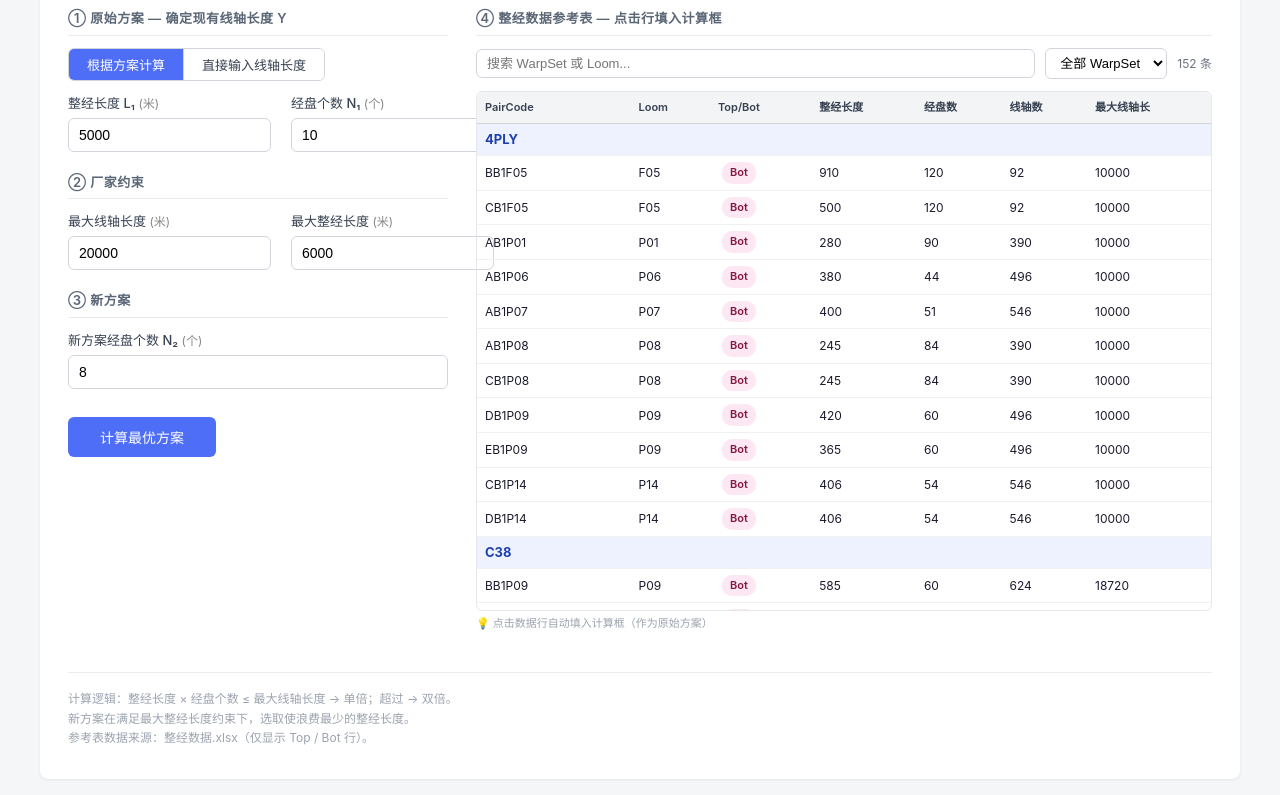
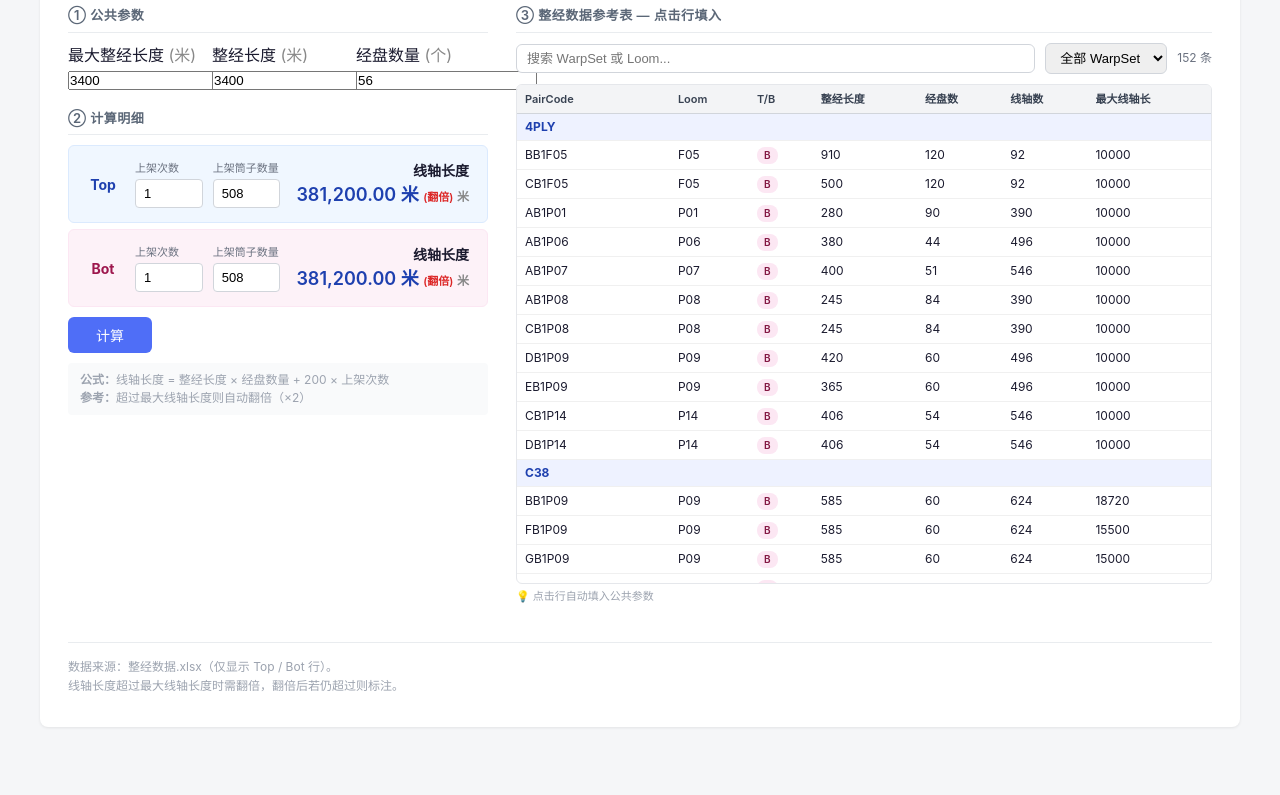
Before and after one commit to Yvonne123-88/Warping-calculation, a plain HTML site: page index.html in a window 1280 px wide. Shown: the part 84-879 px from the top of the page. After the commit the page ends 827 px from the top, so only its background shows below. Drawn offline with Linux system fonts and the light colour scheme.

Commit message:
Add files via upload

```diff
--- a/index.html
+++ b/index.html
@@ -3,134 +3,118 @@
 <head>
 <meta charset="UTF-8">
 <meta name="viewport" content="width=device-width, initial-scale=1.0">
-<title>整经方案优化计算器</title>
+<title>整经方案计算器</title>
 <style>
 *,*::before,*::after{box-sizing:border-box;margin:0;padding:0}
-body{font-family:-apple-system,BlinkMacSystemFont,"Segoe UI",Roboto,"Noto Sans SC",sans-serif;background:#f5f6f8;color:#1a1a2e;line-height:1.6;padding:16px;min-height:100vh;display:flex;justify-content:center;align-items:flex-start}
+body{font-family:-apple-system,BlinkMacSystemFont,"Segoe UI",Roboto,"Noto Sans SC",sans-serif;background:#f5f6f8;color:#1a1a2e;line-height:1.5;padding:16px;min-height:100vh;display:flex;justify-content:center;align-items:flex-start}
 .container{max-width:1200px;width:100%;background:#fff;border-radius:8px;box-shadow:0 1px 3px rgba(0,0,0,.08);padding:24px 28px 32px}
 h1{font-size:20px;font-weight:600;margin-bottom:20px;display:flex;align-items:center;gap:8px}
 h1 svg{width:24px;height:24px;flex-shrink:0}
-.section{margin-bottom:20px}
-.section-title{font-size:13px;font-weight:600;color:#5b6777;text-transform:uppercase;letter-spacing:.5px;margin-bottom:12px;padding-bottom:6px;border-bottom:1px solid #e9ecef}
+.section{margin-bottom:18px}
+.section-title{font-size:13px;font-weight:600;color:#5b6777;text-transform:uppercase;letter-spacing:.5px;margin-bottom:10px;padding-bottom:6px;border-bottom:1px solid #e9ecef}
 .layout{display:flex;gap:28px;align-items:flex-start}
-.layout-left{flex:0 0 380px;min-width:0}
+.layout-left{flex:0 0 420px;min-width:0}
 .layout-right{flex:1;min-width:0}
-.form-grid{display:grid;grid-template-columns:1fr 1fr;gap:12px 20px}
-.form-group{display:flex;flex-direction:column;gap:4px}
-.form-group label{font-size:13px;font-weight:500;color:#374151}
-.form-group .unit{font-size:12px;color:#888;font-weight:400}
-input[type="number"],.ref-controls input,.ref-controls select{padding:8px 10px;border:1px solid #d1d5db;border-radius:6px;font-size:14px;outline:none;background:#fff}
-input[type="number"]:focus,.ref-controls input:focus,.ref-controls select:focus{border-color:#4f6ef7;box-shadow:0 0 0 3px rgba(79,110,247,.15)}
-.mode-toggle{display:flex;border:1px solid #d1d5db;border-radius:6px;overflow:hidden;width:fit-content;margin-bottom:12px}
-.mode-toggle button{padding:6px 18px;font-size:13px;border:none;background:#fff;cursor:pointer;color:#374151;border-right:1px solid #d1d5db}
-.mode-toggle button:last-child{border-right:none}
-.mode-toggle button.active{background:#4f6ef7;color:#fff}
-.calc-btn{margin-top:8px;padding:10px 32px;background:#4f6ef7;color:#fff;border:none;border-radius:6px;font-size:14px;font-weight:500;cursor:pointer}
+.row-common{display:flex;gap:12px;flex-wrap:wrap}
+.row-common .fg{flex:1;min-width:100px}
+.row-line{display:flex;align-items:center;gap:10px;padding:10px 12px;border-radius:6px;margin-bottom:6px}
+.row-line.top{background:#f0f7ff;border:1px solid #dbeafe}
+.row-line.bot{background:#fdf2f8;border:1px solid #fce7f3}
+.row-label{font-weight:600;font-size:14px;width:44px;flex-shrink:0;text-align:center;padding:4px 0}
+.row-label.top{color:#1e40af}
+.row-label.bot{color:#9d174d}
+.row-line .fg{display:flex;flex-direction:column;gap:2px;flex:1}
+.row-line .fg label{font-size:11px;color:#6b7280;font-weight:500}
+.row-line .fg input{padding:6px 8px;border:1px solid #d1d5db;border-radius:4px;font-size:13px;outline:none;width:100%}
+.row-line .fg input:focus{border-color:#4f6ef7;box-shadow:0 0 0 2px rgba(79,110,247,.12)}
+.row-result{font-size:14px;font-weight:600;text-align:right;min-width:130px;padding:4px 6px;flex-shrink:0}
+.row-result .val{font-size:18px;color:#1e40af}
+.calc-btn{margin-top:4px;padding:8px 28px;background:#4f6ef7;color:#fff;border:none;border-radius:6px;font-size:14px;font-weight:500;cursor:pointer}
 .calc-btn:hover{background:#3b57d9}
-.results{display:none;margin-top:20px}
-.results.visible{display:block}
-.result-summary{background:#f8f9fb;border-radius:6px;padding:14px 18px;margin:0 0 14px;font-size:14px;line-height:1.7}
-.comp-table{width:100%;border-collapse:collapse;font-size:13px;margin-bottom:14px}
-.comp-table th{background:#f3f4f6;text-align:left;padding:8px 12px;font-weight:600;color:#374151;border-bottom:1px solid #d1d5db}
-.comp-table td{padding:10px 12px;border-bottom:1px solid #e9ecef}
-.comp-table .recommended{background:#eef2ff;font-weight:600}
-.comp-table .recommended td:first-child{border-left:3px solid #4f6ef7}
-.badge{display:inline-block;font-size:11px;font-weight:600;padding:2px 8px;border-radius:10px;margin-left:4px}
-.badge-rec{background:#dbeafe;color:#1e40af}
-.badge-double{background:#fef3c7;color:#92400e}
-.badge-single{background:#e0e7ff;color:#3730a3}
-.badge-top{background:#dbeafe;color:#1e3a5f}
-.badge-bot{background:#fce7f3;color:#831843}
-.recommend-box{background:#eef2ff;border:1px solid #c7d2fe;border-radius:6px;padding:14px 18px;font-size:14px;line-height:1.8}
-.recommend-box .big{font-size:20px;font-weight:700;color:#1e40af}
-.recommend-box .big-waste{font-size:20px;font-weight:700;color:#dc2626}
-.error-msg{background:#fef2f2;border:1px solid #fecaca;border-radius:6px;padding:14px 18px;color:#991b1b;font-size:14px;display:none}
-.footnote{margin-top:20px;padding-top:16px;border-top:1px solid #e9ecef;font-size:12px;color:#9ca3af;line-height:1.6}
+.formula-note{margin-top:10px;font-size:12px;color:#9ca3af;line-height:1.5;padding:8px 12px;background:#f9fafb;border-radius:4px}
+/* ref table */
 .ref-section{margin-top:0}
-.ref-controls{display:flex;gap:10px;margin-bottom:12px;flex-wrap:wrap;align-items:center}
-.ref-controls input{flex:1;min-width:140px;font-size:13px;padding:6px 10px}
-.ref-controls select{width:auto;font-size:13px;padding:6px 10px}
+.ref-controls{display:flex;gap:10px;margin-bottom:10px;flex-wrap:wrap;align-items:center}
+.ref-controls input{flex:1;min-width:140px;font-size:13px;padding:6px 10px;border:1px solid #d1d5db;border-radius:6px;outline:none}
+.ref-controls select{font-size:13px;padding:6px 10px;border:1px solid #d1d5db;border-radius:6px;outline:none}
+.ref-controls input:focus,.ref-controls select:focus{border-color:#4f6ef7;box-shadow:0 0 0 3px rgba(79,110,247,.15)}
 .ref-count{font-size:12px;color:#6b7280;margin-left:auto;white-space:nowrap}
-.ref-wrap{max-height:520px;overflow-y:auto;border:1px solid #e5e7eb;border-radius:6px}
+.ref-wrap{max-height:500px;overflow-y:auto;border:1px solid #e5e7eb;border-radius:6px}
 .ref-table{width:100%;border-collapse:collapse;font-size:12px}
-.ref-table th{position:sticky;top:0;z-index:2;background:#f3f4f6;text-align:left;padding:7px 8px;font-weight:600;color:#374151;font-size:11px;border-bottom:1px solid #d1d5db}
-.ref-table td{padding:6px 8px;border-bottom:1px solid #f0f0f0}
+.ref-table th{position:sticky;top:0;z-index:2;background:#f3f4f6;text-align:left;padding:6px 8px;font-weight:600;color:#374151;font-size:11px;border-bottom:1px solid #d1d5db}
+.ref-table td{padding:5px 8px;border-bottom:1px solid #f0f0f0}
 .ref-table tr{cursor:pointer}
 .ref-table tr:hover td{background:#f0f4ff}
 .ref-table .warp-group{cursor:default}
-.ref-table .warp-group td{font-weight:700;color:#1e40af;background:#eef2ff!important;padding:5px 8px}
-.warp-label{display:inline-block;font-weight:700;color:#1e40af;font-size:13px}
-.empty-state{padding:32px;text-align:center;color:#9ca3af;font-size:13px}
+.ref-table .warp-group td{font-weight:700;color:#1e40af;background:#eef2ff!important;padding:4px 8px}
+.badge{display:inline-block;font-size:10px;font-weight:600;padding:1px 7px;border-radius:8px}
+.badge-top{background:#dbeafe;color:#1e3a5f}
+.badge-bot{background:#fce7f3;color:#831843}
+.empty-state{padding:28px;text-align:center;color:#9ca3af;font-size:13px}
 .click-hint{font-size:11px;color:#9ca3af;display:block;margin-top:4px}
+.footnote{margin-top:20px;padding-top:14px;border-top:1px solid #e9ecef;font-size:12px;color:#9ca3af;line-height:1.6}
 @media(max-width:960px){.layout{flex-direction:column}.layout-left{flex:1;width:100%}}
-@media(max-width:620px){body{padding:10px}.container{padding:16px 12px}.form-grid{grid-template-columns:1fr}.comp-table{font-size:12px}.comp-table th,.comp-table td{padding:6px 8px}.ref-wrap{max-height:360px}}
+@media(max-width:620px){body{padding:10px}.container{padding:16px 12px}.row-line{flex-wrap:wrap}.row-result{min-width:auto;text-align:left}}
 </style>
 </head>
 <body>
-<div class="container" id="app">
+<div class="container">
 <h1>
 <svg viewBox="0 0 24 24" fill="none" stroke="#4f6ef7" stroke-width="2" stroke-linecap="round" stroke-linejoin="round"><path d="M12 2L2 7l10 5 10-5-10-5z"/><path d="M2 17l10 5 10-5"/><path d="M2 12l10 5 10-5"/></svg>
-整经方案优化计算器
+整经方案计算器
 </h1>
 <div class="layout">
 <div class="layout-left">
 <div class="section">
-<div class="section-title">① 原始方案 — 确定现有线轴长度 Y</div>
-<div class="mode-toggle" id="yMode">
-<button class="active" data-mode="calc">根据方案计算</button>
-<button data-mode="direct">直接输入线轴长度</button>
-</div>
-<div class="form-grid" id="calcFields">
-<div class="form-group"><label>整经长度 L&#8321; <span class="unit">(米)</span></label><input type="number" id="L1" min="0.01" step="0.1" value="5000" placeholder="例: 5000"></div>
-<div class="form-group"><label>经盘个数 N&#8321; <span class="unit">(个)</span></label><input type="number" id="N1" min="1" step="1" value="10" placeholder="例: 10"></div>
-</div>
-<div class="form-grid" id="directFields" style="display:none">
-<div class="form-group" style="grid-column:1/-1;max-width:280px"><label>线轴长度 Y <span class="unit">(米)</span></label><input type="number" id="Ydirect" min="0.01" step="0.1" placeholder="例: 100000"></div>
+<div class="section-title">① 公共参数</div>
+<div class="row-common">
+<div class="fg"><label>最大整经长度 <span style="color:#888;font-weight:400">(米)</span></label><input type="number" id="maxL" min="0.01" step="0.1" value="3400"></div>
+<div class="fg"><label>整经长度 <span style="color:#888;font-weight:400">(米)</span></label><input type="number" id="warpLen" min="0.01" step="0.1" value="3400"></div>
+<div class="fg"><label>经盘数量 <span style="color:#888;font-weight:400">(个)</span></label><input type="number" id="beamCnt" min="1" step="1" value="56"></div>
 </div>
 </div>
 <div class="section">
-<div class="section-title">② 厂家约束</div>
-<div class="form-grid">
-<div class="form-group"><label>最大线轴长度 <span class="unit">(米)</span></label><input type="number" id="MaxY" min="0.01" step="1" value="20000" placeholder="例: 20000"></div>
-<div class="form-group"><label>最大整经长度 <span class="unit">(米)</span></label><input type="number" id="MaxL" min="0.01" step="0.1" value="6000" placeholder="例: 6000"></div>
+<div class="section-title">② 计算明细</div>
+<div class="row-line top">
+<div class="row-label top"><b>Top</b></div>
+<div class="fg"><label>上架次数</label><input type="number" id="topTimes" min="0" step="1" value="1"></div>
+<div class="fg"><label>上架筒子数量</label><input type="number" id="topSpools" min="0" step="1" value="508"></div>
+<div class="row-result">线轴长度<br><span class="val" id="topResult">—</span> <span style="font-size:12px;color:#888">米</span></div>
 </div>
+<div class="row-line bot">
+<div class="row-label bot"><b>Bot</b></div>
+<div class="fg"><label>上架次数</label><input type="number" id="botTimes" min="0" step="1" value="1"></div>
+<div class="fg"><label>上架筒子数量</label><input type="number" id="botSpools" min="0" step="1" value="508"></div>
+<div class="row-result">线轴长度<br><span class="val" id="botResult">—</span> <span style="font-size:12px;color:#888">米</span></div>
 </div>
-<div class="section">
-<div class="section-title">③ 新方案</div>
-<div class="form-grid">
-<div class="form-group" style="grid-column:1/-1"><label>新方案经盘个数 N&#8322; <span class="unit">(个)</span></label><input type="number" id="N2" min="1" step="1" value="8" placeholder="例: 8"></div>
+<button class="calc-btn" id="calcBtn">计算</button>
+<div class="formula-note">
+<b>公式：</b>线轴长度 = 整经长度 &times; 经盘数量 + 200 &times; 上架次数<br>
+<b>参考：</b>超过最大线轴长度则自动翻倍（&times;2）
 </div>
-</div>
-<button class="calc-btn" id="calcBtn">计算最优方案</button>
-<div class="results" id="results">
-<div id="errorMsg" class="error-msg"></div>
-<div id="resultSummary" class="result-summary" style="margin-top:0"></div>
-<div id="resultTable" style="margin-bottom:14px"></div>
-<div id="resultRecommend" class="recommend-box" style="margin-bottom:0"></div>
 </div>
 </div>
 <div class="layout-right">
 <div class="section ref-section">
-<div class="section-title">④ 整经数据参考表 — 点击行填入计算框</div>
+<div class="section-title">③ 整经数据参考表 — 点击行填入</div>
 <div class="ref-controls">
 <input type="text" id="refSearch" placeholder="搜索 WarpSet 或 Loom...">
 <select id="refFilter"><option value="">全部 WarpSet</option></select>
 <span class="ref-count" id="refCount"></span>
 </div>
 <div class="ref-wrap" id="refWrap">
-<table class="ref-table"><thead><tr><th>PairCode</th><th>Loom</th><th>Top/Bot</th><th>整经长度</th><th>经盘数</th><th>线轴数</th><th>最大线轴长</th></tr></thead><tbody id="refBody"></tbody></table>
+<table class="ref-table"><thead><tr><th>PairCode</th><th>Loom</th><th>T/B</th><th>整经长度</th><th>经盘数</th><th>线轴数</th><th>最大线轴长</th></tr></thead><tbody id="refBody"></tbody></table>
 </div>
-<span class="click-hint">💡 点击数据行自动填入计算框（作为原始方案）</span>
+<span class="click-hint">💡 点击行自动填入公共参数</span>
 </div>
 </div>
 </div>
 <div class="footnote">
-计算逻辑：整经长度 &times; 经盘个数 &le; 最大线轴长度 &rarr; 单倍；超过 &rarr; 双倍。<br>
-新方案在满足最大整经长度约束下，选取使浪费最少的整经长度。<br>
-参考表数据来源：整经数据.xlsx（仅显示 Top / Bot 行）。
+数据来源：整经数据.xlsx（仅显示 Top / Bot 行）。<br>线轴长度超过最大线轴长度时需翻倍，翻倍后若仍超过则标注。
 </div>
 </div>
 <script>
+// ===== warp data (same as before) =====
 const warpData=[
 {pair:"AT1F01",tb:"Top",loom:"F01",ws:"DW500",len:3400,beam:56,spool:508,maxY:103283,maxL:3400},
 {pair:"AB1F01",tb:"Bot",loom:"F01",ws:"DW500",len:1664,beam:56,spool:508,maxY:47529,maxL:1664},
@@ -285,7 +269,7 @@ const warpData=[
 {pair:"EB1P15",tb:"Bot",loom:"P15",ws:"JAX5",len:2180,beam:114,spool:90,maxY:14000,maxL:2180},
 {pair:"FB1P15",tb:"Bot",loom:"P15",ws:"JAX5",len:2180,beam:120,spool:90,maxY:14000,maxL:2180}
 ];
-// Reference table
+// Reference table render
 const refBody=document.getElementById('refBody'),refSearch=document.getElementById('refSearch'),refFilter=document.getElementById('refFilter'),refCount=document.getElementById('refCount');
 function renderRef(){
   const q=refSearch.value.trim().toLowerCase(),fws=refFilter.value;
@@ -298,8 +282,8 @@ function renderRef(){
     h+='<tr class="warp-group"><td colspan="7"><span class="warp-label">'+ws+'</span></td></tr>';
     g[ws].forEach(d=>{
       const tc=d.tb==='Top'?'badge-top':'badge-bot';
-      h+='<tr data-pair="'+d.pair+'" data-loom="'+d.loom+'" data-tb="'+d.tb+'" data-len="'+d.len+'" data-beam="'+d.beam+'" data-spool="'+d.spool+'" data-maxy="'+d.maxY+'" data-maxl="'+d.maxL+'">';
-      h+='<td>'+d.pair+'</td><td>'+d.loom+'</td><td><span class="badge '+tc+'">'+d.tb+'</span></td><td>'+d.len+'</td><td>'+d.beam+'</td><td>'+d.spool+'</td><td>'+d.maxY+'</td></tr>'
+      h+='<tr data-len="'+d.len+'" data-beam="'+d.beam+'" data-spool="'+d.spool+'" data-maxy="'+d.maxY+'" data-maxl="'+d.maxL+'" data-tb="'+d.tb+'">';
+      h+='<td>'+d.pair+'</td><td>'+d.loom+'</td><td><span class="badge '+tc+'">'+d.tb.slice(0,1)+'</span></td><td>'+d.len+'</td><td>'+d.beam+'</td><td>'+d.spool+'</td><td>'+d.maxY+'</td></tr>'
     })
   });
   refBody.innerHTML=f.length?h:'<tr><td colspan="7" class="empty-state">无匹配数据</td></tr>'
@@ -307,69 +291,45 @@ function renderRef(){
 const wsSet=Array.from(new Set(warpData.map(d=>d.ws))).sort();
 wsSet.forEach(ws=>{const o=document.createElement('option');o.value=ws;o.textContent=ws;refFilter.appendChild(o)});
 refSearch.addEventListener('input',renderRef);refFilter.addEventListener('change',renderRef);renderRef();
-// Click to fill calculator
+// Click ref row to fill
 refBody.addEventListener('click',function(e){
   const tr=e.target.closest('tr');
-  if(!tr||!tr.dataset.loom)return;
-  document.getElementById('L1').value=tr.dataset.len;
-  document.getElementById('N1').value=tr.dataset.beam;
-  document.getElementById('N2').value=tr.dataset.beam;
-  document.getElementById('MaxY').value=tr.dataset.maxy;
-  document.getElementById('MaxL').value=tr.dataset.maxl;
-  document.querySelector('#yMode button[data-mode="calc"]').click()
+  if(!tr||!tr.dataset.len)return;
+  document.getElementById('maxL').value=tr.dataset.maxl;
+  document.getElementById('warpLen').value=tr.dataset.len;
+  document.getElementById('beamCnt').value=tr.dataset.beam;
 });
-// Calculator
-(function(){
-  const mb=document.querySelectorAll('#yMode button'),cf=document.getElementById('calcFields'),df=document.getElementById('directFields');
-  const cb=document.getElementById('calcBtn'),rs=document.getElementById('results'),rSum=document.getElementById('resultSummary'),rTab=document.getElementById('resultTable'),rRec=document.getElementById('resultRecommend'),eMsg=document.getElementById('errorMsg');
-  let yMode='calc';
-  mb.forEach(b=>b.addEventListener('click',function(){mb.forEach(x=>x.classList.remove('active'));this.classList.add('active');yMode=this.dataset.mode;cf.style.display=yMode==='calc'?'':'none';df.style.display=yMode==='direct'?'':'none'}));
-  function gv(id){const v=parseFloat(document.getElementById(id).value);return isNaN(v)?null:v}
-  function fmt(x){return Number(x).toLocaleString('zh-CN',{minimumFractionDigits:2,maximumFractionDigits:2})}
-  function se(m){eMsg.textContent=m;eMsg.style.display='block';rs.classList.remove('visible')}
-  function calc(){
-    rs.classList.remove('visible');eMsg.style.display='none';
-    const MaxY=gv('MaxY'),MaxL=gv('MaxL'),N2=gv('N2');
-    if(!MaxY||MaxY<=0){se('请输入有效的最大线轴长度');return}
-    if(!MaxL||MaxL<=0){se('请输入有效的最大整经长度');return}
-    if(!N2||N2<1||!Number.isInteger(N2)){se('经盘个数必须为正整数');return}
-    let Y,Ydesc,isDoubleA;
-    if(yMode==='calc'){
-      const L1=gv('L1'),N1=gv('N1');
-      if(!L1||L1<=0){se('请输入有效的原始整经长度 L1');return}
-      if(!N1||N1<1||!Number.isInteger(N1)){se('原始经盘个数必须为正整数');return}
-      const raw=L1*N1;isDoubleA=raw>MaxY;Y=isDoubleA?raw*2:raw;
-      Ydesc='L1 x N1 = '+fmt(raw)+' 米'+(isDoubleA?' > '+fmt(MaxY)+' → 翻倍，Y = '+fmt(raw)+' x 2 = '+fmt(Y)+' 米':' ≤ '+fmt(MaxY)+' → 单倍，Y = '+fmt(Y)+' 米')
-    }else{Y=gv('Ydirect');if(!Y||Y<=0){se('请输入有效的线轴长度 Y');return}isDoubleA=null;Ydesc='直接输入 Y = '+fmt(Y)+' 米'}
-    const L2s=Math.min(MaxL,MaxY/N2,Y/N2),cs=L2s*N2,ws=Y-cs,wps=Y>0?ws/Y*100:0,vs=L2s>0&&cs<=Y&&(L2s*N2)<=MaxY;
-    const td=MaxY/N2,L2dr=Math.min(MaxL,Y/(2*N2));
-    let vd=false,L2d=0,cd=0,wd=0,wpdd=0;
-    if(L2dr>td){vd=true;L2d=L2dr;cd=L2d*N2*2;wd=Y-cd;wpdd=Y>0?wd/Y*100:0}
-    let best;
-    if(!vs&&!vd){se('该新方案无法使用现有线轴 — 请检查参数');return}
-    if(vs&&!vd)best={L2:L2s,consumed:cs,waste:ws,wastePct:wps,isDouble:false};
-    else if(!vs&&vd)best={L2:L2d,consumed:cd,waste:wd,wastePct:wpdd,isDouble:true};
-    else best=(wd<ws)?{L2:L2d,consumed:cd,waste:wd,wastePct:wpdd,isDouble:true}:{L2:L2s,consumed:cs,waste:ws,wastePct:wps,isDouble:false};
-    let sh='原始线轴长度 Y：<strong>'+fmt(Y)+'</strong> 米<br>'+Ydesc;
-    if(isDoubleA===true)sh+='<br><span style="color:#dc2626">&#9888; 原始方案已触发翻倍</span>';
-    else if(isDoubleA===false)sh+='<br><span style="color:#16a34a">&#10003; 原始方案为单倍</span>';
-    rSum.innerHTML=sh;
-    let th='<table class="comp-table"><thead><tr><th>方案</th><th>整经长度</th><th>翻倍</th><th>消耗线轴</th><th>浪费长度</th><th>浪费率</th></tr></thead><tbody>';
-    function ar(cls,lb,l2,dbl,cons,wst,pct){
-      const dh=dbl?'<span class="badge badge-double">是</span>':'<span class="badge badge-single">否</span>';
-      th+='<tr class="'+cls+'"><td>'+lb+'</td><td>'+fmt(l2)+'</td><td>'+dh+'</td><td>'+fmt(cons)+'</td><td'+(wst<=0.01?' style="color:#16a34a"':' style="color:#dc2626"')+'>'+fmt(wst)+'</td><td>'+pct.toFixed(2)+'%</td></tr>'
-    }
-    if(vs)ar(!best.isDouble?'recommended':'','单倍方案'+(!best.isDouble?' <span class="badge badge-rec">推荐</span>':''),L2s,false,cs,ws,wps);
-    if(vd)ar(best.isDouble?'recommended':'','双倍方案'+(best.isDouble?' <span class="badge badge-rec">推荐</span>':''),L2d,true,cd,wd,wpdd);
-    th+='</tbody></table>';rTab.innerHTML=th;
-    const ms=best.isDouble?'双倍':'单倍';
-    rRec.innerHTML='<strong>&#9733; 推荐方案（'+ms+'）</strong><br>整经长度 L&#8322; = <span class="big">'+fmt(best.L2)+'</span> 米 &nbsp;|&nbsp;消耗线轴 <span class="big">'+fmt(best.consumed)+'</span> 米 &nbsp;|&nbsp;浪费长度 <span class="big-waste">'+fmt(best.waste)+'</span> 米（'+best.wastePct.toFixed(2)+'%）';
-    rs.classList.add('visible')
-  }
-  cb.addEventListener('click',calc);
-  document.querySelectorAll('input').forEach(inp=>inp.addEventListener('keydown',e=>{if(e.key==='Enter')calc()}));
-  document.getElementById('Ydirect').value=''
-})();
+// Calculator logic
+const fmt=x=>Number(x).toLocaleString('zh-CN',{minimumFractionDigits:2,maximumFractionDigits:2});
+function calcOne(times,spools,warpLen,beamCnt,maxL){
+  const base=warpLen*beamCnt+200*times;
+  let doubled=false;
+  let total=base;
+  if(base>maxL){total=base*2;doubled=true}
+  return{total,doubled,base}
+}
+function fmtResult(r){
+  let s=fmt(r.total)+' 米';
+  if(r.doubled)s+=' <span style="color:#dc2626;font-size:11px">(翻倍)</span>';
+  return s
+}
+function calc(){
+  const warpLen=parseFloat(document.getElementById('warpLen').value)||0;
+  const beamCnt=parseFloat(document.getElementById('beamCnt').value)||0;
+  const maxL=parseFloat(document.getElementById('maxL').value)||0;
+  const tTimes=parseFloat(document.getElementById('topTimes').value)||0;
+  const tSpools=parseFloat(document.getElementById('topSpools').value)||0;
+  const bTimes=parseFloat(document.getElementById('botTimes').value)||0;
+  const bSpools=parseFloat(document.getElementById('botSpools').value)||0;
+  if(!warpLen||!beamCnt||!maxL){document.getElementById('topResult').innerHTML='<span style="color:#dc2626">请填参数</span>';document.getElementById('botResult').innerHTML='<span style="color:#dc2626">请填参数</span>';return}
+  const rTop=calcOne(tTimes,tSpools,warpLen,beamCnt,maxL);
+  const rBot=calcOne(bTimes,bSpools,warpLen,beamCnt,maxL);
+  document.getElementById('topResult').innerHTML=fmtResult(rTop);
+  document.getElementById('botResult').innerHTML=fmtResult(rBot);
+}
+document.getElementById('calcBtn').addEventListener('click',calc);
+document.querySelectorAll('input').forEach(inp=>inp.addEventListener('keydown',e=>{if(e.key==='Enter')calc()}));
+calc();
 </script>
 </body>
 </html>
```
